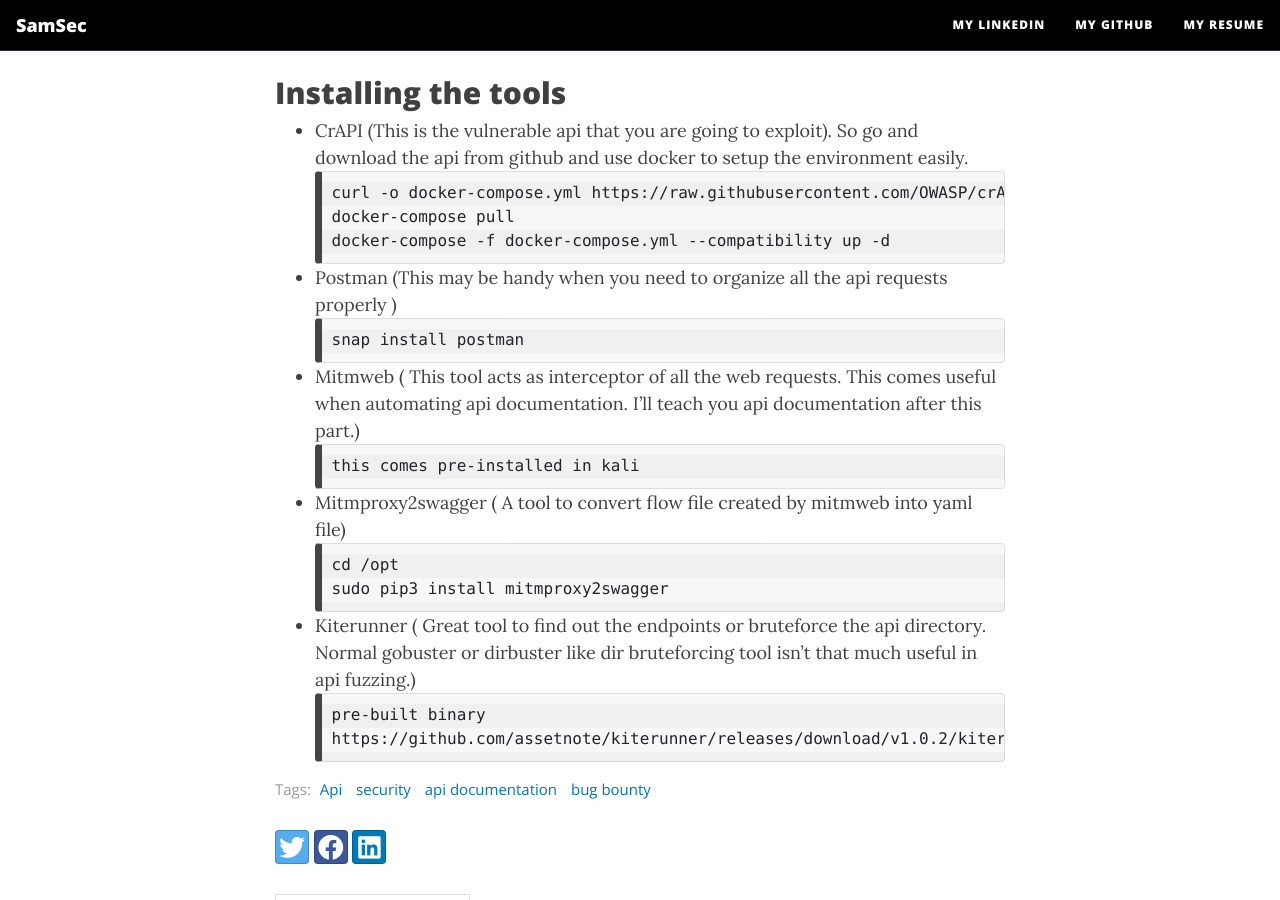
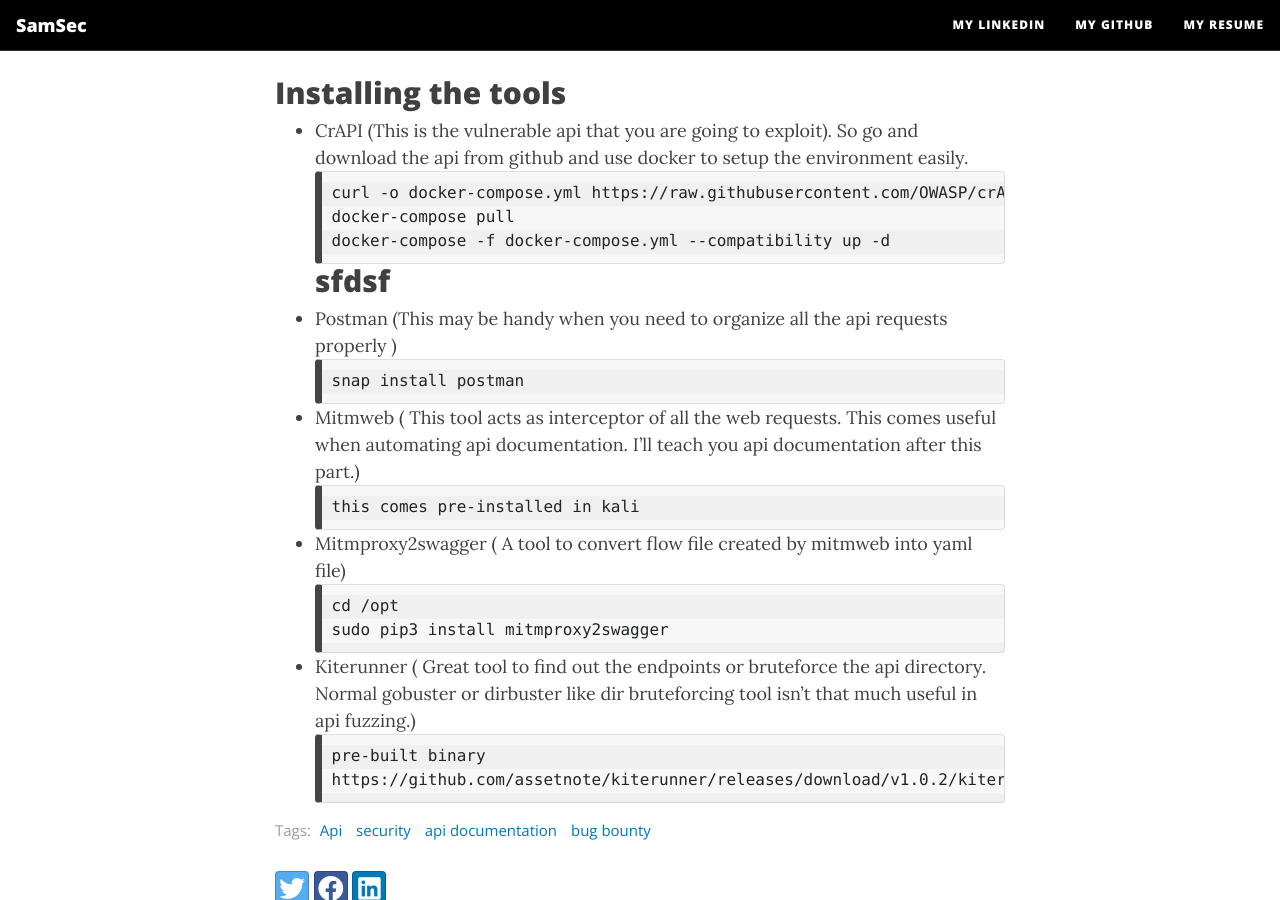
Before and after one commit to Sameer484/gh_pages, a Jekyll site: the page built from _posts/2023-10-09-Api-security.md, in a window 1280 px wide and 900 px high, scrolled down 413 px. Built offline with Jekyll 4.4.1, drawn with Linux system fonts in a browser that asks for light colours; nearby versions of some CDN libraries.

Commit message:
Update 2023-10-09-Api-security.md

````diff
--- a/_posts/2023-10-09-Api-security.md
+++ b/_posts/2023-10-09-Api-security.md
@@ -14,7 +14,7 @@ curl -o docker-compose.yml https://raw.githubusercontent.com/OWASP/crAPI/main/de
 docker-compose pull
 docker-compose -f docker-compose.yml --compatibility up -d
 ```
-
+## sfdsf
 - Postman (This may be handy when you need to organize all the api requests properly )
 ```
 snap install postman
````
